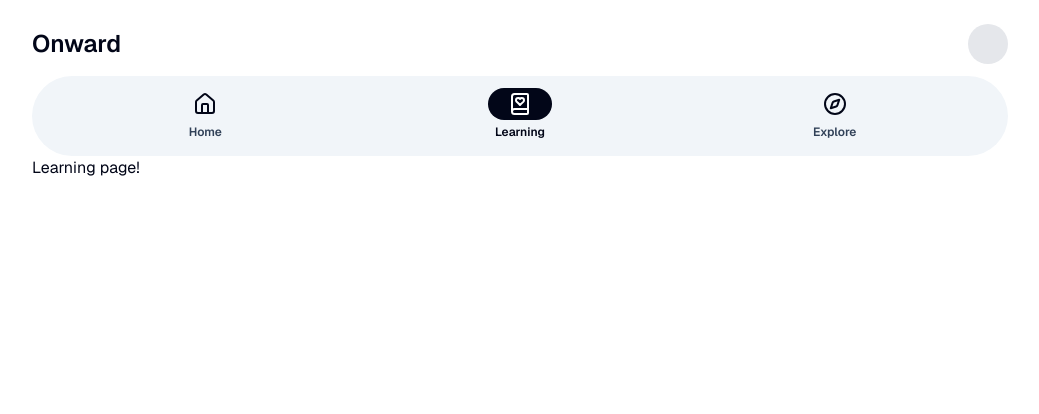
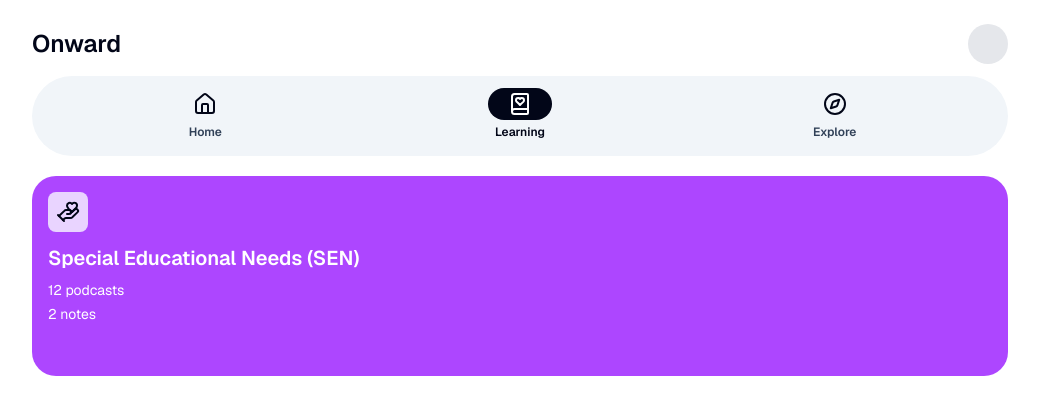
Before and after one commit to String-sg/onward, a SvelteKit app in the folder apps/learner/: page /learning in a window 1280 px wide. Shown: the top 414 px of the page, without its empty margins (120-1159 px from the left). Built offline with nearby package versions, Linux system fonts and the light colour scheme.

Commit message:
feat(learner): add Collection.svelte component

```diff
--- /dev/null
+++ b/apps/learner/src/lib/components/Collection.svelte
@@ -0,0 +1,75 @@
+<script lang="ts">
+  import type { HandHeart, MessageCircleQuestion, PersonStanding } from '@lucide/svelte';
+  import type { HTMLAttributes } from 'svelte/elements';
+
+  type Collection =
+    | 'Special Educational Needs'
+    | 'Character and Citizenship Education'
+    | 'Inclusive Education';
+
+  type Icon = typeof HandHeart | typeof MessageCircleQuestion | typeof PersonStanding;
+
+  type Variant = 'purple' | 'rose' | 'amber';
+
+  interface Props extends HTMLAttributes<HTMLDivElement> {
+    /**
+     * The title of the MLU.
+     */
+    title: Collection;
+    /**
+     * Icon component representing the collection.
+     */
+    icon: Icon;
+    /**
+     * Total number of podcasts in this collection.
+     */
+    noOfPodcasts: number;
+    /**
+     * Total number of notes in this collection.
+     */
+    noOfNotes: number;
+    /**
+     * Visual colour theme for the card. Provided by the parent via `variantMap`.
+     */
+    variant: Variant;
+  }
+
+  let {
+    title,
+    icon,
+    noOfPodcasts,
+    noOfNotes,
+    variant,
+    class: clazz,
+    ...otherProps
+  }: Props = $props();
+
+  const IconComponent = icon;
+</script>
+
+<div
+  {...otherProps}
+  class={[
+    'min-h-50 flex h-full flex-col rounded-3xl p-4',
+    variant === 'purple' && 'bg-purple-500',
+    variant === 'rose' && 'bg-rose-500',
+    variant === 'amber' && 'bg-amber-500',
+    clazz,
+  ]}
+>
+  <div class="flex">
+    <div
+      class={[
+        'rounded-lg p-2',
+        variant === 'purple' && 'bg-purple-200 text-purple-900',
+        variant === 'rose' && 'bg-rose-200 text-rose-900',
+        variant === 'amber' && 'bg-amber-200 text-amber-900',
+      ]}
+    >
+      <IconComponent />
+    </div>
+  </div>
+  <div class="pt-3 text-xl font-semibold text-white">{title}</div>
+  <div class="pt-2 text-sm text-white">{noOfPodcasts} podcasts</div>
+  <div class="pt-1 text-sm text-white">{noOfNotes} notes</div>
+</div>
--- a/apps/learner/src/routes/(app)/learning/+page.svelte
+++ b/apps/learner/src/routes/(app)/learning/+page.svelte
@@ -1 +1,16 @@
-<div class="px-6">Learning page!</div>
+<script>
+  import { HandHeart } from '@lucide/svelte';
+</script>
+
+<div class="px-6 pt-5">
+  <div class="min-h-50 flex flex-col rounded-3xl bg-purple-500 p-4">
+    <div class="flex">
+      <div class="rounded-lg bg-purple-200 p-2">
+        <HandHeart />
+      </div>
+    </div>
+    <div class="pt-3 text-xl font-semibold text-white">Special Educational Needs (SEN)</div>
+    <div class="pt-2 text-sm text-white">12 podcasts</div>
+    <div class="pt-1 text-sm text-white">2 notes</div>
+  </div>
+</div>
```
